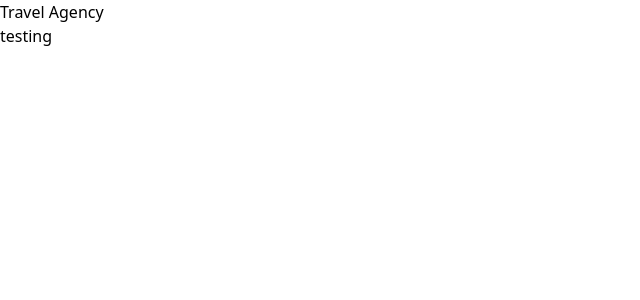
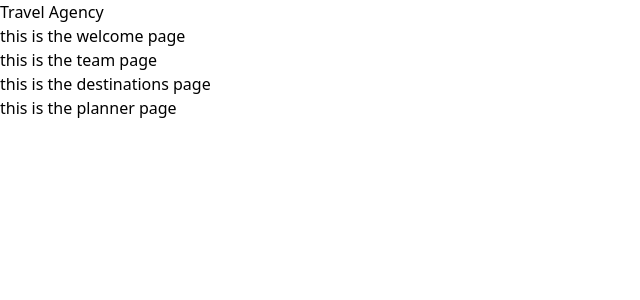
Before and after one commit to edwardtanguay/et119-browserrouter-travel-site, a React (Vite) app: page / in a window 1280 px wide. Shown: the top 300 px of the page, without its empty margins (0-640 px from the left). Built offline with nearby package versions, Linux system fonts and the light colour scheme.

Commit message:
approuter in

```diff
--- a/package.json
+++ b/package.json
@@ -11,7 +11,8 @@
   },
   "dependencies": {
     "react": "^18.2.0",
-    "react-dom": "^18.2.0"
+    "react-dom": "^18.2.0",
+    "react-router-dom": "^6.19.0"
   },
   "devDependencies": {
     "@types/react": "^18.2.37",
--- a/src/App.tsx
+++ b/src/App.tsx
@@ -1,10 +1,12 @@
+import { AppRouter } from "./AppRouter";
+
 function App() {
-  return (
-    <>
-    <h1 className="text-2xl mb-3">Travel Agency</h1>
-    <p>testing</p>
-    </>
-  )
+	return (
+		<>
+			<h1 className="text-2xl mb-3">Travel Agency</h1>
+			<AppRouter/>
+		</>
+	);
 }
 
-export default App
+export default App;
--- /dev/null
+++ b/src/AppRouter.tsx
@@ -0,0 +1,15 @@
+import { PageDestinations } from "./pages/PageDestinations";
+import { PagePlanner } from "./pages/PagePlanner";
+import { PageTeam } from "./pages/PageTeam";
+import { PageWelcome } from "./pages/PageWelcome";
+
+export const AppRouter = () => {
+	return (
+		<>
+			<PageWelcome />
+			<PageTeam />
+			<PageDestinations />
+			<PagePlanner />
+		</>
+	);
+};
--- /dev/null
+++ b/src/pages/PageDestinations.tsx
@@ -0,0 +1,3 @@
+export const PageDestinations = () => {
+	return <p>this is the destinations page</p>;
+};
--- /dev/null
+++ b/src/pages/PagePlanner.tsx
@@ -0,0 +1,3 @@
+export const PagePlanner = () => {
+	return <p>this is the planner page</p>;
+};
--- /dev/null
+++ b/src/pages/PageTeam.tsx
@@ -0,0 +1,3 @@
+export const PageTeam = () => {
+	return <p>this is the team page</p>;
+};
--- /dev/null
+++ b/src/pages/PageWelcome.tsx
@@ -0,0 +1,3 @@
+export const PageWelcome = () => {
+	return <p>this is the welcome page</p>;
+};
```
Also changed, not shown: 1 other file (tests, documents, lock files or other folders).
